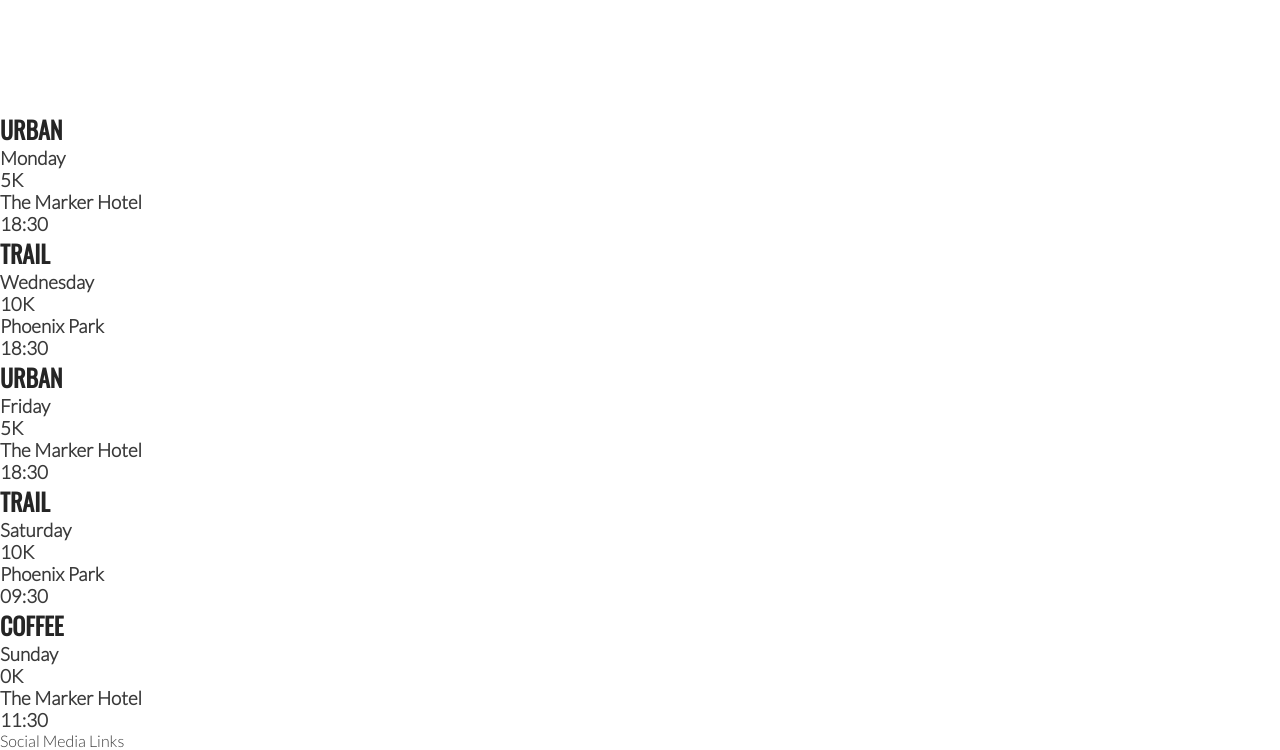
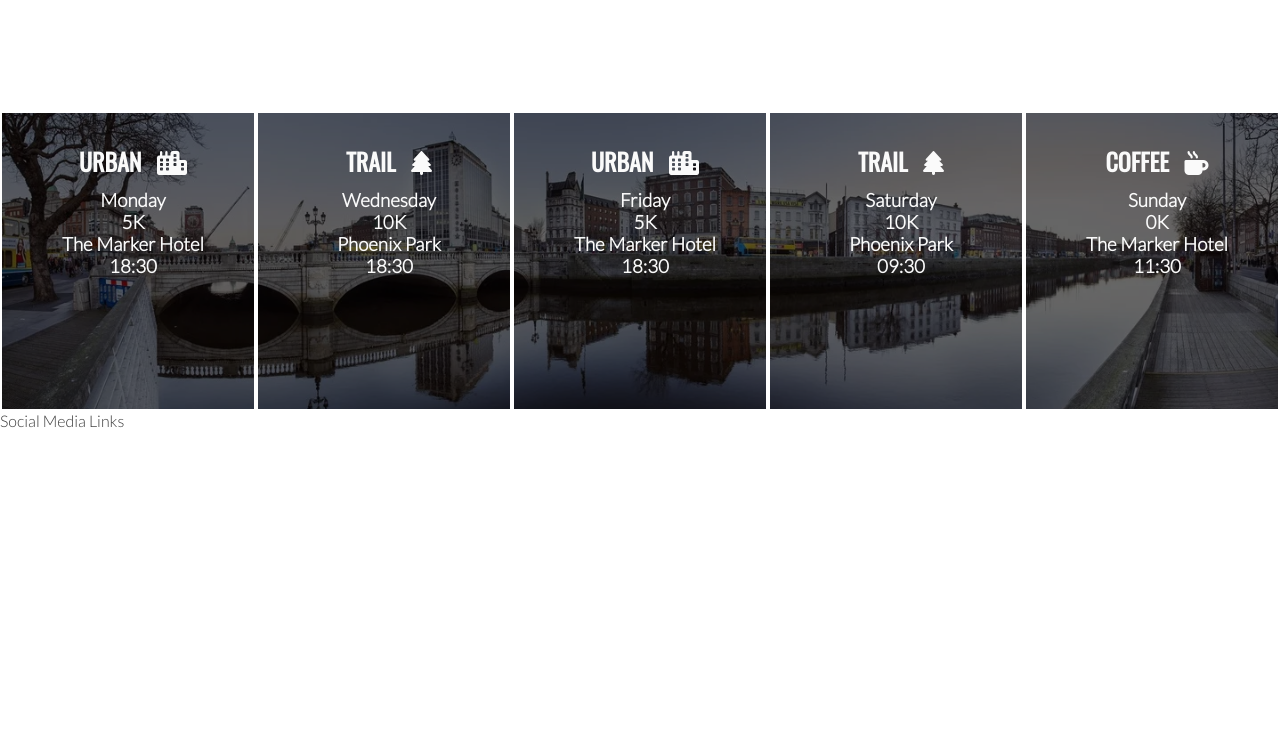
Before and after one commit to R-Chandler/love-running, a plain HTML site: page index.html in a window 1280 px wide. Shown: the part 1184-1934 px from the top of the page. After the commit the page ends 1614 px from the top, so only its background shows below. Drawn offline with nearby package versions, Linux system fonts and the light colour scheme.

Commit message:
add meet up containers and styling

```diff
--- a/assets/css/style.css
+++ b/assets/css/style.css
@@ -191,3 +191,32 @@
 #club-ethos-img {
     margin-left: 10px;
 }
+
+#times {
+    background: url('../images/dublin-city.webp') no-repeat center center;
+    background-size: cover;
+    width: 100%;
+    overflow: hidden;
+}
+
+#times div {
+    color: #fafafa;
+    background-color: rgba(0, 0, 0, .6);
+    width: 20%;
+    height: 300px;
+    float: left;
+    padding: 30px 0 0 10px;
+    text-align: center;
+    border: 2px solid white;
+    box-sizing: border-box;
+}
+
+#times h2 {
+    color: #fafafa;
+    padding: 0 0 10px 0
+;
+}
+
+#meet-icon {
+    padding-left: 10px;
+}
--- a/index.html
+++ b/index.html
@@ -78,37 +78,37 @@
             </div>
         </div>
     </section>
-    <section>
+    <section id="times">
         <div>
-            <h2>Urban</h2>
+            <h2>Urban <i class="fa-solid fa-city" id="meet-icon"></i></h2>
             <h3>Monday</h3>
             <h3>5K</h3>
             <h3>The Marker Hotel</h3>
             <h3>18:30</h3>
         </div>
         <div>
-            <h2>Trail</h2>
+            <h2>Trail  <i class="fa-solid fa-tree" id="meet-icon"></i></h2>
             <h3>Wednesday</h3>
             <h3>10K</h3>
             <h3>Phoenix Park</h3>
             <h3>18:30</h3>
         </div>
         <div>
-            <h2>Urban</h2>
+            <h2>Urban <i class="fa-solid fa-city" id="meet-icon"></i></h2>
             <h3>Friday</h3>
             <h3>5K</h3>
             <h3>The Marker Hotel</h3>
             <h3>18:30</h3>
         </div>
         <div>
-            <h2>Trail</h2>
+            <h2>Trail <i class="fa-solid fa-tree" id="meet-icon"></i></h2>
             <h3>Saturday</h3>
             <h3>10K</h3>
             <h3>Phoenix Park</h3>
             <h3>09:30</h3>
         </div>
         <div>
-            <h2>Coffee</h2>
+            <h2>Coffee <i class="fa-solid fa-mug-hot" id="meet-icon"></i></h2>
             <h3>Sunday</h3>
             <h3>0K</h3>
             <h3>The Marker Hotel</h3>
```
Also changed, not shown: assets/images/dublin-city.webp (added).
